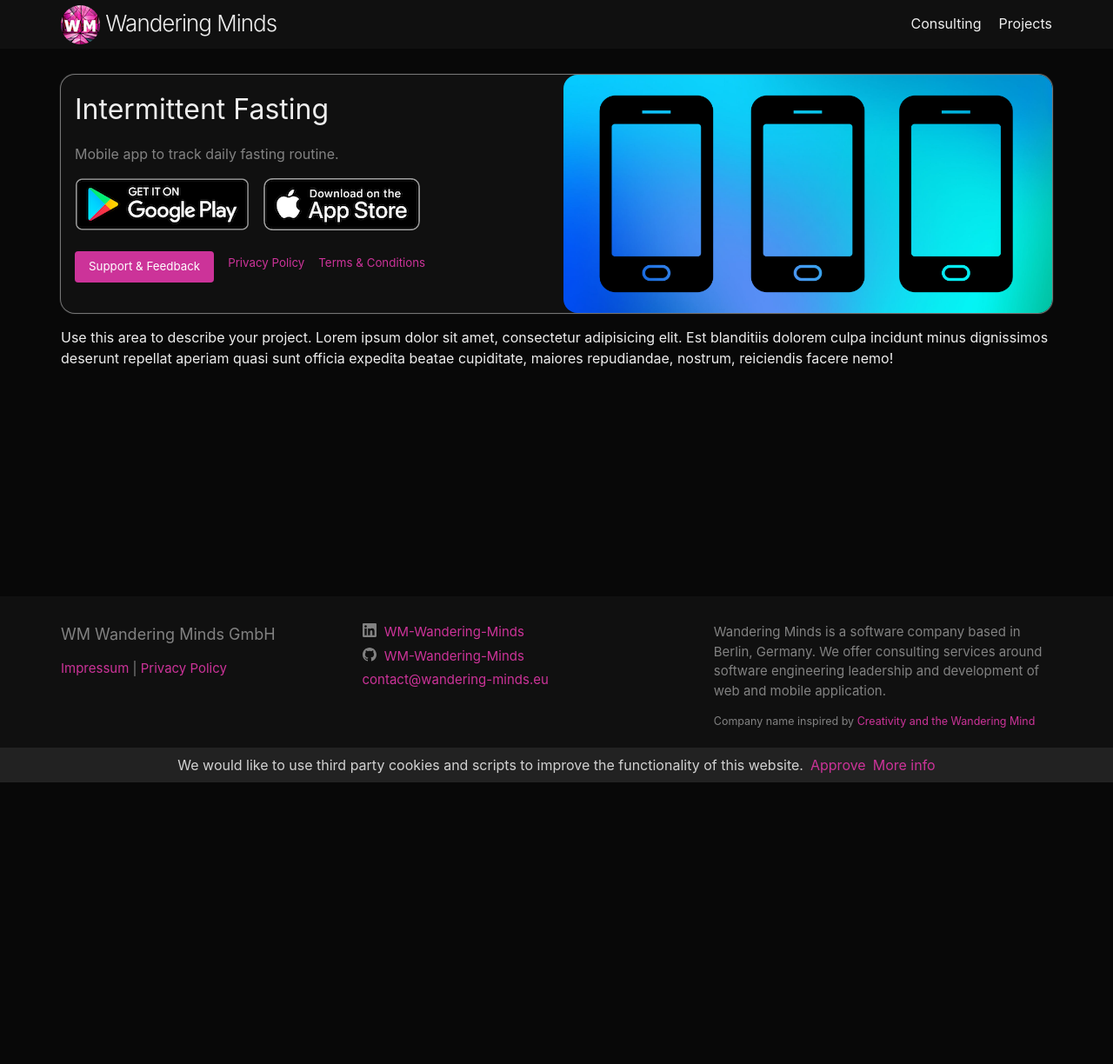
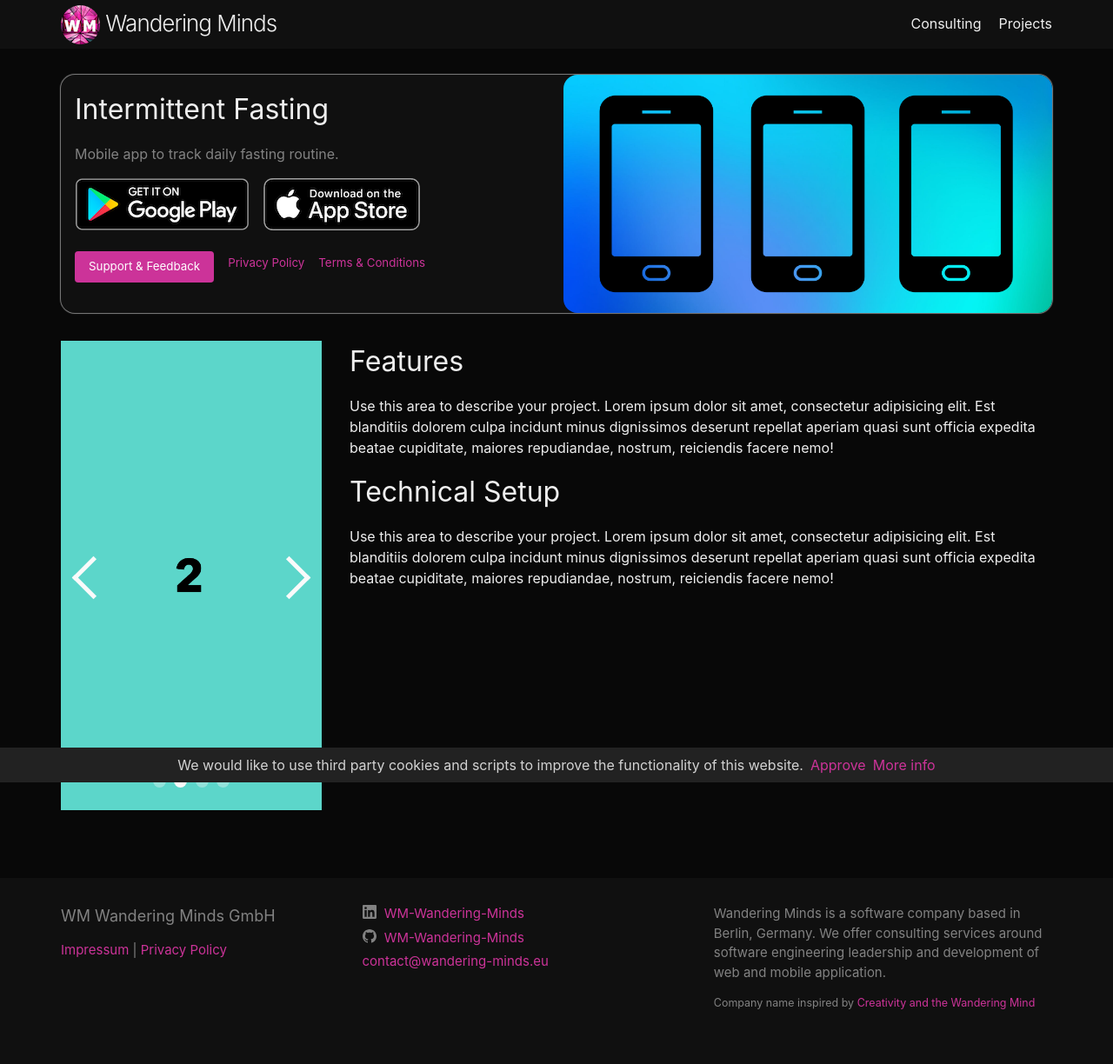
Before and after one commit to WM-Wandering-Minds/WM-Wandering-Minds.github.io, a Jekyll site: the page built from _projects/intermittent.md, in a window 1280 px wide. Shown: the whole page at 87% size. Built offline with Jekyll 4.4.1, drawn with Linux system fonts in a browser that asks for light colours; before the commit the page ends 900 px from its top, so only the background shows below that.

Commit message:
adding screenshot carousel

```diff
--- /dev/null
+++ b/_includes/carousel.html
@@ -0,0 +1,219 @@
+{% assign letterstring = "a,b,c,d,e,f,g,h,i,j,k,l,m,n" %}
+{% assign letters = letterstring | split: ',' %}
+{% assign number = include.number | minus: 1 %}
+<div class="carousel__holder">
+    <div id="carousel{{ number }}" class="carousel">
+        {% for item in page.carousels[number].images %}
+          <input class="carousel__activator" type="radio" name="carousel{{ number }}" id="{{ number }}{{ letters[forloop.index0] }}" {% if forloop.first %}checked="checked"{% endif %} />
+        {% endfor %}
+        {% for item in page.carousels[number].images %}
+          {% if forloop.index == forloop.length %}
+            {% assign nextindex = 0 %}
+          {% else %}
+            {% assign nextindex = forloop.index0 | plus: 1 %}
+          {% endif %}
+          {% assign nextletter = letters[nextindex] %}
+          {% if forloop.index0 == 0 %}
+            {% assign previndex = forloop.length | minus: 1 %}
+          {% else %}
+            {% assign previndex = forloop.index0 | minus: 1 %}
+          {% endif %}
+          {% assign prevletter = letters[previndex] %}
+          <div class="carousel__controls">
+              <label class="carousel__control carousel__control--backward" for="{{ number }}{{ prevletter }}"></label>
+              <label class="carousel__control carousel__control--forward" for="{{ number }}{{ nextletter }}"></label>
+          </div>
+        {% endfor %}
+        <div class="carousel__track">
+          <ul>
+            {% for item in page.carousels[number].images %}
+            <li class="carousel__slide" style="background-image: url('{{ item.image }}');"></li>
+            {% endfor %}
+          </ul>
+        </div>
+        <div class="carousel__indicators">
+            {% for item in page.carousels[number].images %}
+              <label class="carousel__indicator" for="{{ number }}{{ letters[forloop.index0] }}"></label>
+            {% endfor %}
+        </div>
+    </div>
+</div>
+
+<style>
+.carousel__holder {width: 100%; position: relative; padding-bottom: {{ include.height }}{{ include.unit }}; margin: 1rem 0 1rem;}
+.carousel {
+  height: 100%;
+  width: 100%;
+  overflow: hidden;
+  text-align: center;
+  position: absolute;
+  padding: 0;
+}
+.carousel__controls,
+.carousel__activator {
+  display: none;
+}
+{% for item in page.carousels[number].images %}
+.carousel__activator:nth-of-type({{ forloop.index }}):checked ~ .carousel__track {
+  -webkit-transform: translateX(-{{ forloop.index0 }}00%);
+          transform: translateX(-{{ forloop.index0 }}00%);
+}
+.carousel__activator:nth-of-type({{ forloop.index }}):checked ~ .carousel__slide:nth-of-type({{ forloop.index }}) {
+  transition: opacity 0.5s, -webkit-transform 0.5s;
+  transition: opacity 0.5s, transform 0.5s;
+  transition: opacity 0.5s, transform 0.5s, -webkit-transform 0.5s;
+  top: 0;
+  left: 0;
+  right: 0;
+  opacity: 1;
+  -webkit-transform: scale(1);
+          transform: scale(1);
+}
+.carousel__activator:nth-of-type({{ forloop.index }}):checked ~ .carousel__controls:nth-of-type({{ forloop.index }}) {
+  display: block;
+  opacity: 1;
+}
+.carousel__activator:nth-of-type({{ forloop.index }}):checked ~ .carousel__indicators .carousel__indicator:nth-of-type({{ forloop.index }}) {
+  opacity: 1;
+}
+{% endfor %}
+
+.carousel__control {
+  height: 30px;
+  width: 30px;
+  margin-top: -15px;
+  top: 50%;
+  position: absolute;
+  display: block;
+  cursor: pointer;
+  border-width: 5px 5px 0 0;
+  border-style: solid;
+  border-color: #fafafa;
+  opacity: 0.35;
+  opacity: 1;
+  outline: 0;
+  z-index: 3;
+}
+.carousel__control:hover {
+  opacity: 1;
+}
+.carousel__control--backward {
+  left: 20px;
+  -webkit-transform: rotate(-135deg);
+          transform: rotate(-135deg);
+}
+.carousel__control--forward {
+  right: 20px;
+  -webkit-transform: rotate(45deg);
+          transform: rotate(45deg);
+}
+.carousel__indicators {
+  position: absolute;
+  bottom: 20px;
+  width: 100%;
+  text-align: center;
+}
+.carousel__indicator {
+  height: 15px;
+  width: 15px;
+  border-radius: 100%;
+  display: inline-block;
+  z-index: 2;
+  cursor: pointer;
+  opacity: 0.35;
+  margin: 0 2.5px 0 2.5px;
+}
+.carousel__indicator:hover {
+  opacity: 0.75;
+}
+.carousel__track {
+  position: absolute;
+  top: 0;
+  right: 0;
+  bottom: 0;
+  left: 0;
+  padding: 0;
+  margin: 0;
+  transition: -webkit-transform 0.5s ease 0s;
+  transition: transform 0.5s ease 0s;
+  transition: transform 0.5s ease 0s, -webkit-transform 0.5s ease 0s;
+}
+.carousel__track .carousel__slide {
+  display: block;
+  top: 0;
+  left: 0;
+  right: 0;
+  opacity: 1;
+}
+{% for item in page.carousels[number].images %}
+.carousel__track .carousel__slide:nth-of-type({{ forloop.index }}) {
+  -webkit-transform: translateX({{ forloop.index0 }}00%);
+          transform: translateX({{ forloop.index0 }}00%);
+}
+{% endfor %}
+
+.carousel--scale .carousel__slide {
+  -webkit-transform: scale(0);
+          transform: scale(0);
+}
+.carousel__slide {
+  height: 100%;
+  position: absolute;
+  opacity: 0;
+  overflow: hidden;
+}
+.carousel__slide .overlay {height: 100%;}
+.carousel--thumb .carousel__indicator {
+  height: 30px;
+  width: 30px;
+}
+.carousel__indicator {
+  background-color: #fafafa;
+}
+{% for item in page.carousels[number].images %}
+.carousel__slide:nth-of-type({{ forloop.index }}),
+.carousel--thumb .carousel__indicators .carousel__indicator:nth-of-type({{ forloop.index }}) {
+  background-size: cover;
+  background-position: center;
+}
+{% endfor %}
+</style>
+
+<script>
+  function isVisible(el) {
+        while (el) {
+            if (el === document) {
+                return true;
+            }
+
+            var $style = window.getComputedStyle(el, null);
+
+            if (!el) {
+                return false;
+            } else if (!$style) {
+                return false;
+            } else if ($style.display === 'none') {
+                return false;
+            } else if ($style.visibility === 'hidden') {
+                return false;
+            } else if (+$style.opacity === 0) {
+                return false;
+            } else if (($style.display === 'block' || $style.display === 'inline-block') &&
+                $style.height === '0px' && $style.overflow === 'hidden') {
+                return false;
+            } else {
+                return $style.position === 'fixed' || isVisible(el.parentNode);
+            }
+        }
+  }
+  {% if include.duration %}
+  setInterval(function(){
+    var j=0;
+    var elements = document.querySelectorAll('#carousel{{ number}} .carousel__control--forward');
+    for(i=(elements.length - 1);i>-1;i--) {
+      if(isVisible(elements[i])) j=i;
+    }
+    elements[j].click();
+  },{{ include.duration }}000);
+  {% endif %}
+</script>
--- a/_layouts/project_detail.html
+++ b/_layouts/project_detail.html
@@ -34,5 +34,15 @@
     </div>
   </div>
 
-  {{ content }}
+  <div class="project-detail-content-wrapper">
+    <div class="project-detail-screenshot-slider">
+      {% include carousel.html height="180" unit="%" duration="4" number="1" %}
+    </div>
+    <div class="project-detail-content">
+      {{ content }}
+    </div>
+  </div>
 </div>
+
+
+</div>
--- a/_projects/intermittent.md
+++ b/_projects/intermittent.md
@@ -8,10 +8,12 @@
 play_store_url: https://example.com
 app_store_url: https://example.com
 support_url: https://forms.gle/ccFwxkgczGd3QLkZ6
-gallery:
-  - https://plus.unsplash.com/premium_photo-1661558841361-9993a53d9942?q=80&w=1374&auto=format&fit=crop&ixlib=rb-4.0.3&ixid=M3wxMjA3fDB8MHxwaG90by1wYWdlfHx8fGVufDB8fHx8fA%3D%3D
-  - https://plus.unsplash.com/premium_photo-1661558841361-9993a53d9942?q=80&w=1374&auto=format&fit=crop&ixlib=rb-4.0.3&ixid=M3wxMjA3fDB8MHxwaG90by1wYWdlfHx8fGVufDB8fHx8fA%3D%3D
-  - https://plus.unsplash.com/premium_photo-1661558841361-9993a53d9942?q=80&w=1374&auto=format&fit=crop&ixlib=rb-4.0.3&ixid=M3wxMjA3fDB8MHxwaG90by1wYWdlfHx8fGVufDB8fHx8fA%3D%3D
+carousels:
+  - images:
+    - image: /assets/projects/intermittent/1.png
+    - image: /assets/projects/intermittent/2.png
+    - image: /assets/projects/intermittent/3.png
+    - image: /assets/projects/intermittent/4.png
 
 preview:
   title: Intermittent Fasting
@@ -19,4 +21,10 @@
   thumbnail: /assets/projects/intermittent/thumbnail.png
 ---
 
+# Features
+
 Use this area to describe your project. Lorem ipsum dolor sit amet, consectetur adipisicing elit. Est blanditiis dolorem culpa incidunt minus dignissimos deserunt repellat aperiam quasi sunt officia expedita beatae cupiditate, maiores repudiandae, nostrum, reiciendis facere nemo!
+
+# Technical Setup
+
+Use this area to describe your project. Lorem ipsum dolor sit amet, consectetur adipisicing elit. Est blanditiis dolorem culpa incidunt minus dignissimos deserunt repellat aperiam quasi sunt officia expedita beatae cupiditate, maiores repudiandae, nostrum, reiciendis facere nemo!
--- a/_sass/minima/_projects.scss
+++ b/_sass/minima/_projects.scss
@@ -99,4 +99,19 @@
 
         }
     }
+
+    .project-detail-content-wrapper {
+        .project-detail-screenshot-slider {
+            float: left;
+            width: 100%;
+            max-width: 300px;
+            margin-right: 2rem;
+            margin-bottom: 2rem;
+        }
+
+        .project-detail-content {
+            min-width: 300px;
+            padding: 1rem;
+        }
+    }
 }
```
Also changed, not shown: assets/projects/intermittent/1.png (added), assets/projects/intermittent/2.png (added), assets/projects/intermittent/3.png (added), assets/projects/intermittent/4.png (added).
